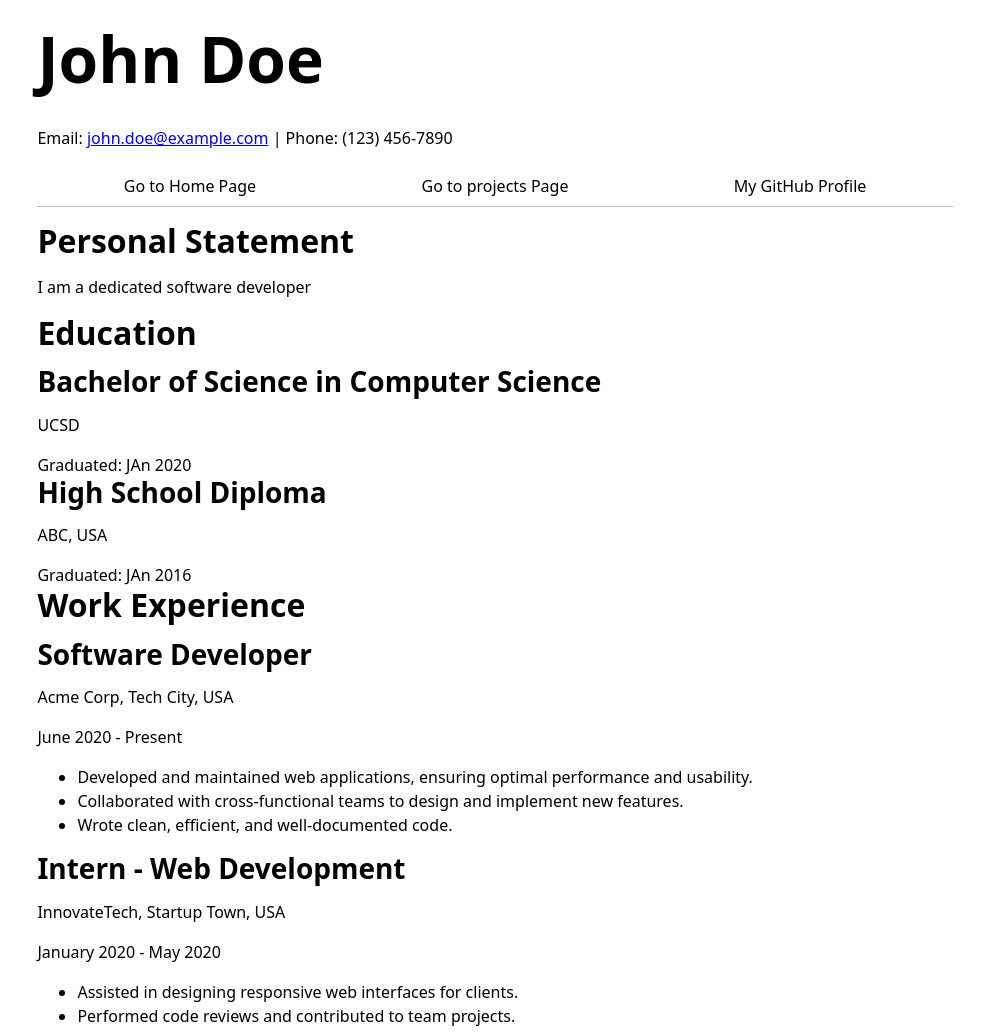
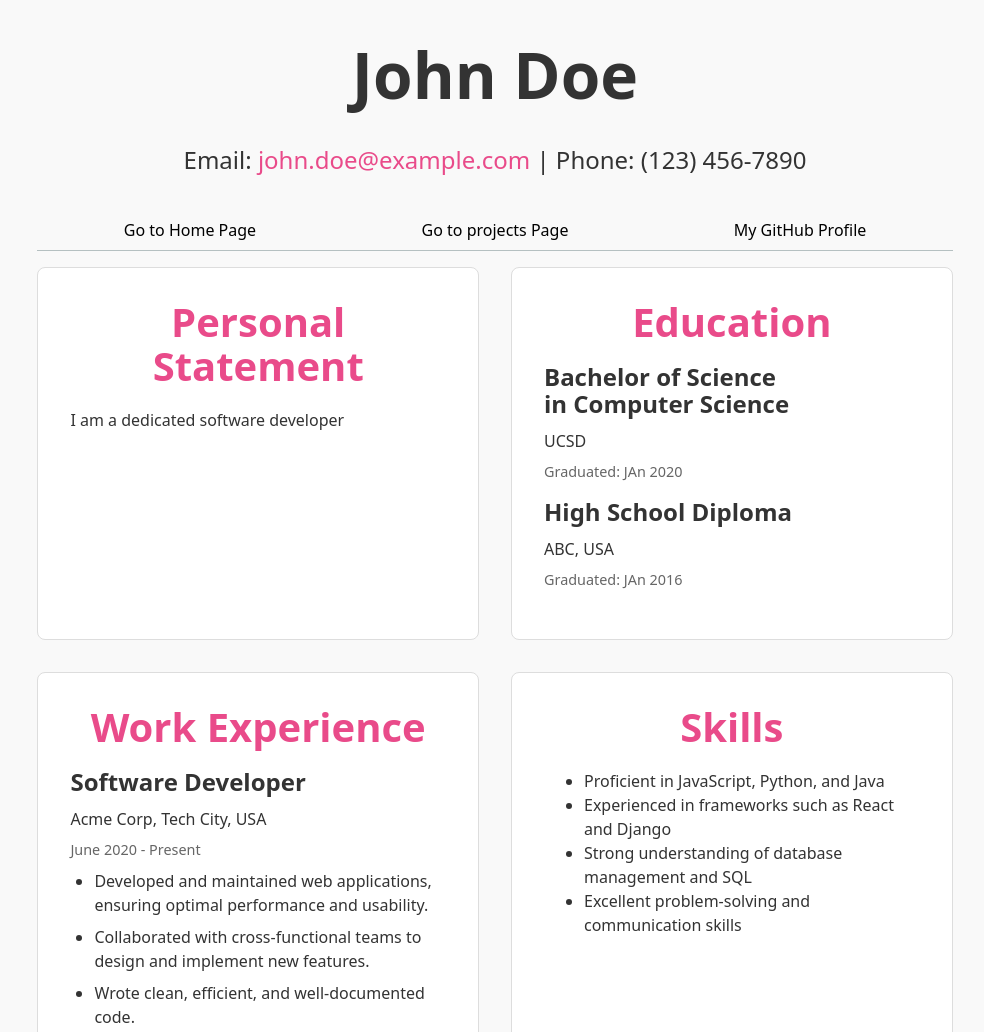
Before and after one commit to aahilrupsi/portfolio, a plain HTML site: page contact/resumepage.html in a window 1280 px wide. Shown: the top 1032 px of the page, without its empty margins (145-1129 px from the left). Drawn offline with Linux system fonts and the light colour scheme.

Commit message:
q5 changes

```diff
--- a/style.css
+++ b/style.css
@@ -5,23 +5,28 @@ button {
   font: inherit;
 }
 
-
 :root {
   --color-accent: oklch(65% 50% 0);
   accent-color: var(--color-accent);
+  --font-primary: system-ui, sans-serif;
+  --font-size-base: 16px;
+  --spacing-small: 0.5em;
+  --spacing-medium: 1em;
+  --spacing-large: 2em;
+  --color-background: #f9f9f9;
+  --color-border: #ddd;
+  --color-text: #333;
 }
 
-
 body {
-
-  font: 100%/1.5 system-ui;
+  font: 100%/1.5 var(--font-primary);
   max-width: 100ch;
   margin-inline: auto;
-
   padding: 1rem;
+  background-color: var(--color-background);
+  color: var(--color-text);
 }
 
-/* Navigation stylg */
 nav {
   display: flex;
   align-items: flex-end;
@@ -48,7 +53,6 @@ nav a:hover {
   padding-bottom: 0.1em;
 }
 
-/* Form styling */
 form {
   display: grid;
   grid-template-columns: [start] auto [middle] 1fr [end];
@@ -72,28 +76,21 @@ form button {
   cursor: pointer;
 }
 
-
 h1, h2, h3, h4, h5, h6 {
   line-height: 1.1;
-
   text-wrap: balance;
-
-
   margin: 0;
 }
-
 
 h1 {
   font-size: 4rem;
   margin-bottom: 0.5em;
 }
 
-/* Specific Styling for h2 */
 h2 {
   font-size: 2rem;
   margin-bottom: 0.5em;
 }
-
 
 h3 {
   font-size: 1.75rem;
@@ -115,35 +112,24 @@ h6 {
   margin-bottom: 0.5em;
 }
 
-
 .projects h2 {
-
   margin: 0;
-
 }
 
-
 .projects {
-
   display: grid;
   grid-template-columns: repeat(auto-fill, minmax(15em, 1fr));
   gap: 1em;
 }
 
-
 .projects > article {
   display: flex;
   flex-direction: column;
-
   padding: 1em;
-  border: 1px solid #ddd;
-
-
-
+  border: 1px solid var(--color-border);
   border-radius: 8px;
-  background-color: #f9f9f9;
+  background-color: #fff;
 }
-
 
 .projects img {
   width: 100%;
@@ -154,10 +140,116 @@ h6 {
   object-fit: cover;
 }
 
-
 .projects p {
   flex-grow: 1;
-
   text-align: justify;
   margin-top: 0.5em;
 }
+
+header {
+  text-align: center;
+  margin-bottom: 2em;
+}
+
+header h1 {
+  font-size: 3rem;
+  margin-bottom: 0.5em;
+}
+
+header p {
+  font-size: 1.25rem;
+  color: var(--color-text);
+}
+
+header a {
+  color: var(--color-accent);
+  text-decoration: none;
+}
+
+main {
+  display: grid;
+  grid-template-columns: 1fr;
+  gap: var(--spacing-large);
+}
+
+section {
+  background-color: #fff;
+  padding: var(--spacing-medium);
+  border: 1px solid var(--color-border);
+  border-radius: 8px;
+}
+
+section header {
+  margin-bottom: var(--spacing-small);
+}
+
+section h2 {
+  color: var(--color-accent);
+}
+
+section p {
+  margin-top: var(--spacing-small);
+  line-height: 1.6;
+}
+
+section article {
+  margin-bottom: var(--spacing-medium);
+}
+
+section article h3 {
+  font-size: 1.5rem;
+  color: var(--color-text);
+}
+
+section article p {
+  margin: 0.25em 0;
+  color: var(--color-text);
+}
+
+section article time {
+  font-size: 0.9rem;
+  color: #666;
+}
+
+section article ul {
+  list-style-type: disc;
+  padding-left: 1.5em;
+  margin-top: 0.5em;
+}
+
+section article ul li {
+  margin-bottom: 0.5em;
+}
+
+@media (min-width: 768px) {
+  main {
+    grid-template-columns: 1fr 1fr;
+    gap: var(--spacing-large);
+  }
+
+  section {
+    padding: var(--spacing-large);
+  }
+}
+
+@media (min-width: 1024px) {
+  body {
+    padding: 2rem;
+  }
+
+  header h1 {
+    font-size: 4rem;
+  }
+
+  header p {
+    font-size: 1.5rem;
+  }
+
+  section h2 {
+    font-size: 2.5rem;
+  }
+
+  section h3 {
+    font-size: 2rem;
+  }
+}
```
